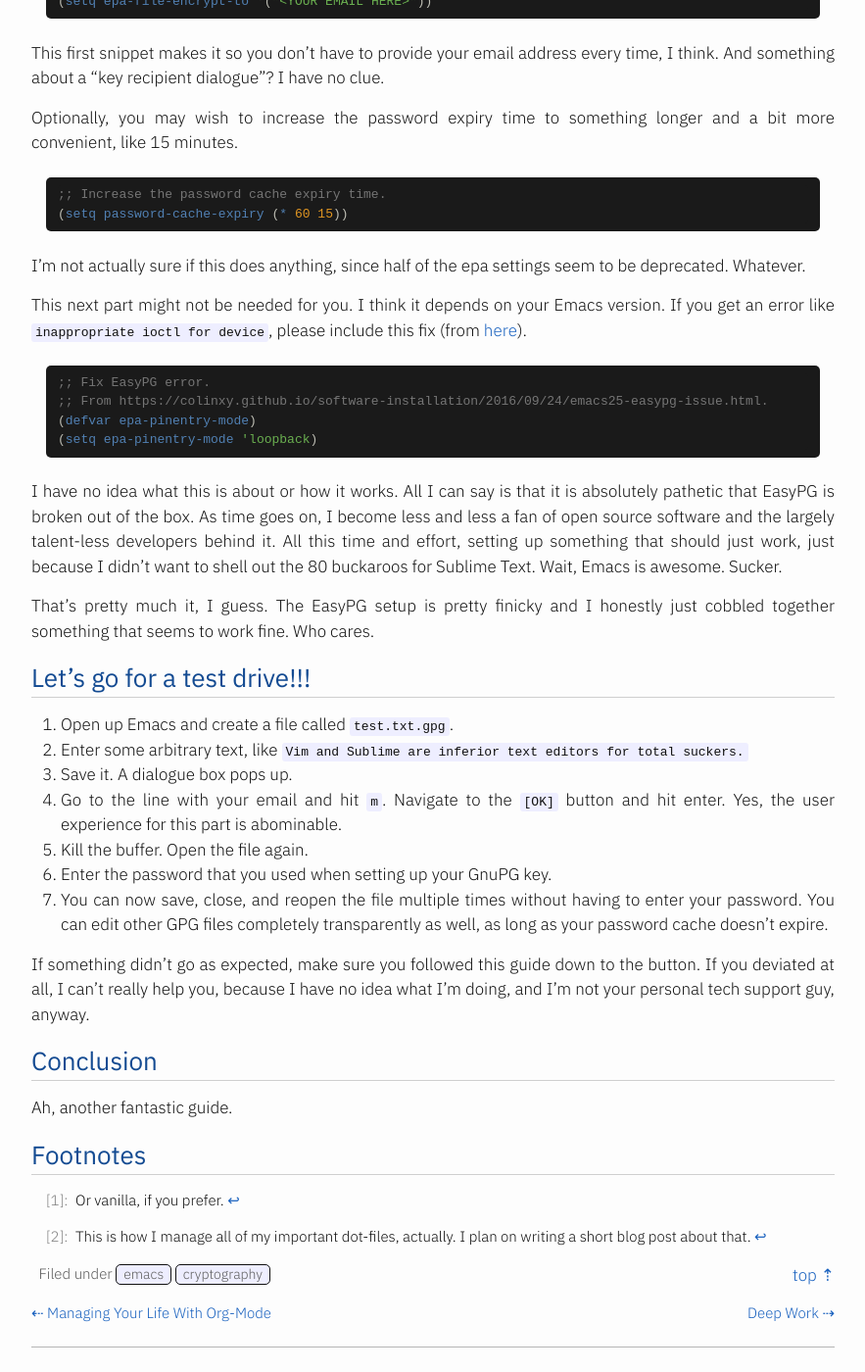
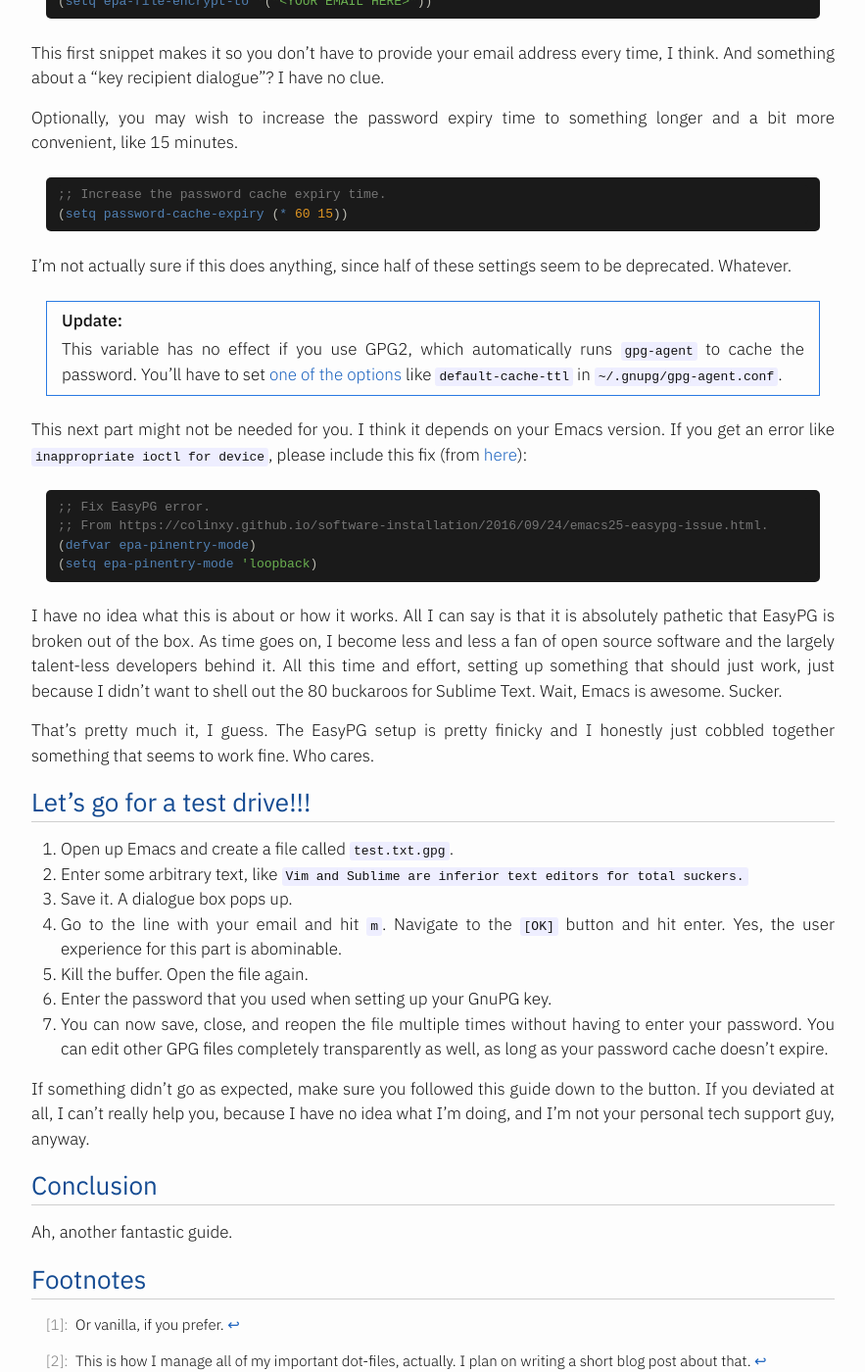
Before and after one commit to mrcnski/signor.dev, a Jekyll site: the page built from _posts/2020-04-10-gpg-in-emacs.md, in a window 1280 px wide and 1400 px high, scrolled down 2396 px. Shown: the whole window at 98% size, without its empty margins (198-1081 px from the left). Built offline with Jekyll 4.4.1, drawn with Linux system fonts in a browser that asks for light colours; comment, search, counter and statistics services are not loaded; some of the changed text lies outside the part shown.

Commit message:
add post

````diff
--- a/_config.yml
+++ b/_config.yml
@@ -78,6 +78,7 @@ category_descriptions:
   - { name: "health", description: "" }
   - { name: "jekyll", description: "" }
   - { name: "language-learning", description: "" }
+  - { name: "lifestyle", description: "" }
   - { name: "nutrition", description: "" }
   - { name: "org-mode", description: "" }
   - { name: "osx", description: "" }
--- a/_posts/2020-04-10-gpg-in-emacs.md
+++ b/_posts/2020-04-10-gpg-in-emacs.md
@@ -91,9 +93,12 @@ Optionally, you may wish to increase the password expiry time to something longe
 (setq password-cache-expiry (* 60 15))
 ```
 
-I'm not actually sure if this does anything, since half of the epa settings seem to be deprecated. Whatever.
+I'm not actually sure if this does anything, since half of these settings seem to be deprecated. Whatever.
 
-This next part might not be needed for you. I think it depends on your Emacs version. If you get an error like `inappropriate ioctl for device`, please include this fix (from [here](https://colinxy.github.io/software-installation/2016/09/24/emacs25-easypg-issue.html)).
+This variable has no effect if you use GPG2, which automatically runs `gpg-agent` to cache the password. You'll have to set [one of the options](https://www.gnupg.org/documentation/manuals/gnupg/Agent-Options.html) like `default-cache-ttl` in `~/.gnupg/gpg-agent.conf`.
+{: .update}
+
+This next part might not be needed for you. I think it depends on your Emacs version. If you get an error like `inappropriate ioctl for device`, please include this fix (from [here](https://colinxy.github.io/software-installation/2016/09/24/emacs25-easypg-issue.html)):
 
 ```elisp
 ;; Fix EasyPG error.
````
Also changed, not shown: other parts of _posts/2020-04-10-gpg-in-emacs.md (+2 -0 lines), _posts/2020-04-30-deep-work.md (+1 -1 lines), _posts/2020-08-30-secure-gpg-in-emacs.md (added, +75 -0 lines), assets/img/secure-gpg-in-emacs/keyboard.jpeg (added).
